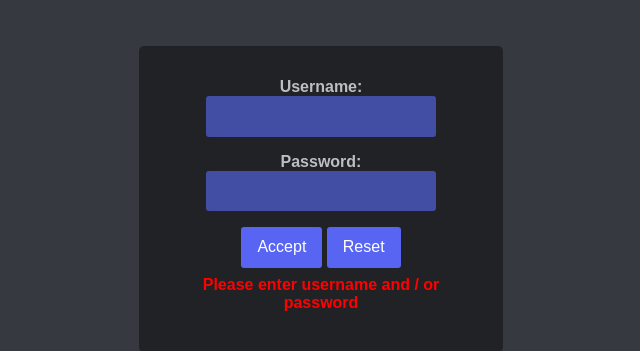
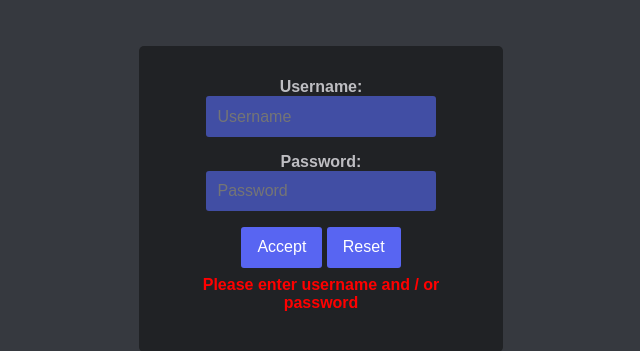
Before and after one commit to Mangkanorsh/MIDTERM-LAB-ACTIVITY--3, a PHP site: page /login.php in a window 1280 px wide. Shown: the part 201-552 px from the top of the page, without its empty margins (319-959 px from the left). Run offline with PHP 8.4, Linux system fonts and the light colour scheme.

Commit message:
Update login.php

```diff
--- a/login.php
+++ b/login.php
@@ -11,11 +11,11 @@
         <form action="login.php" method="post">
             <div class="form-group">
                 <label class="form-label" for="username">Username:</label>
-                <input type="text" name="username" id="username" required>
+                <input type="text" name="username" id="username" placeholder="Username" required>
             </div>
             <div class="form-group">
                 <label class="form-label" for="password">Password:</label>
-                <input type="password" name="password" id="password" required>
+                <input type="password" name="password" id="password" placeholder="Password" required>
             </div>
             <div class="form-group">
                 <input type="submit" name="accept" value="Accept">
```
